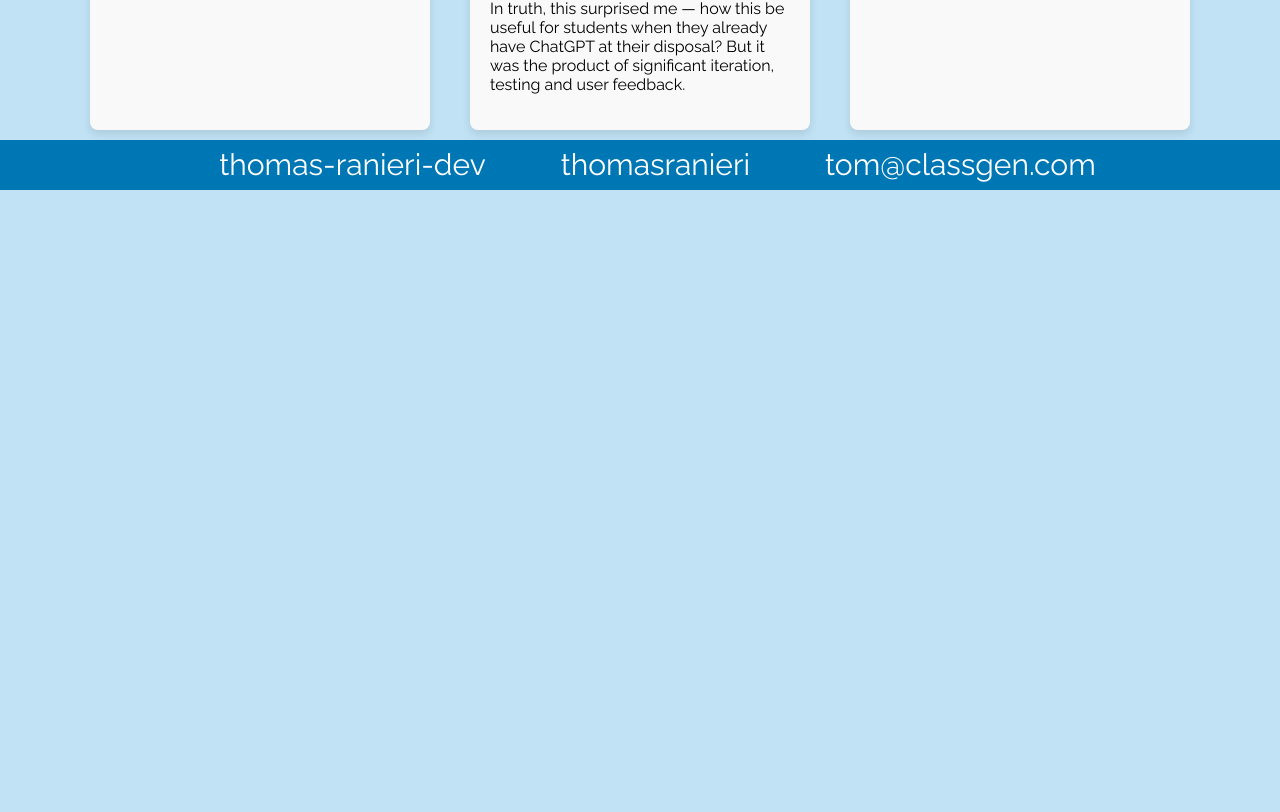
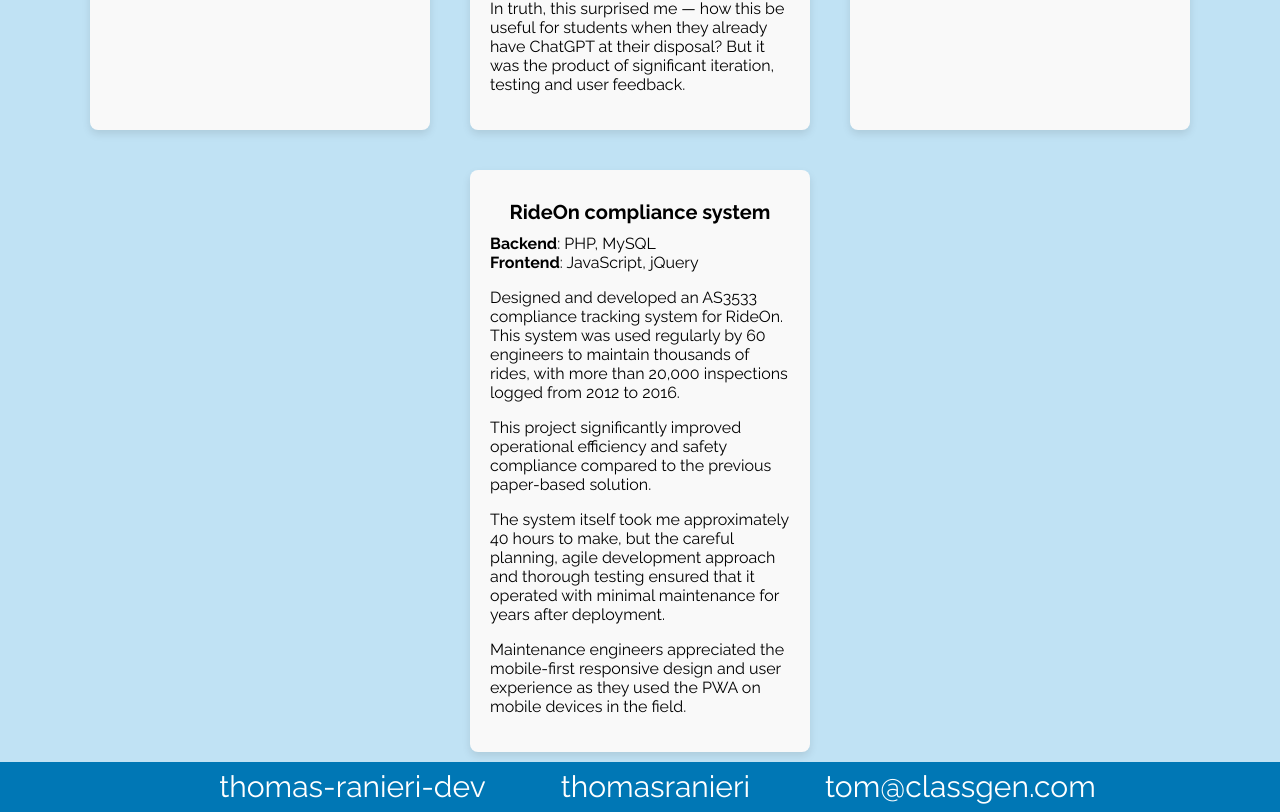
Before and after one commit to thomasranieri/thomasranieriportfolio, a Vue app: page / in a window 1280 px wide. Shown: the part 2132-2944 px from the top of the page. Before the commit the page ends 2322 px from the top, so only its background shows below. Built offline with nearby package versions, Linux system fonts and the light colour scheme; some icons are missing.

Commit message:
Added RideOn project

```diff
--- a/src/views/HomeView.vue
+++ b/src/views/HomeView.vue
@@ -171,6 +171,26 @@
           <p>It generates melodramatic propaganda speeches about a topic of your choice.</p>
         </div>
       </article>
+      <article class="project-card">
+        <h3 class="project-title">
+          RideOn compliance system
+        </h3>
+        <div class="project-tech-list">
+          <div class="project-tech"><b>Backend</b>: PHP, MySQL</div>
+          <div class="project-tech"><b>Frontend</b>: JavaScript, jQuery</div>
+        </div>
+        <div>
+          <p>Designed and developed an AS3533 compliance tracking system for RideOn. This system was used regularly by
+            60 engineers to maintain thousands of rides, with more than 20,000 inspections logged from 2012 to 2016.</p>
+          <p>This project significantly improved operational efficiency and safety compliance compared to the previous
+            paper-based solution.</p>
+          <p>The system itself took me approximately 40 hours to make, but the careful planning, agile development
+            approach and thorough testing ensured that it operated with minimal maintenance for years after deployment.
+          </p>
+          <p>Maintenance engineers appreciated the mobile-first responsive design and user experience as they used the
+            PWA on mobile devices in the field.</p>
+        </div>
+      </article>
     </div>
     <footer class="get-in-touch">
       <a href="https://www.linkedin.com/in/thomas-ranieri-dev/" class="social-link">
```
